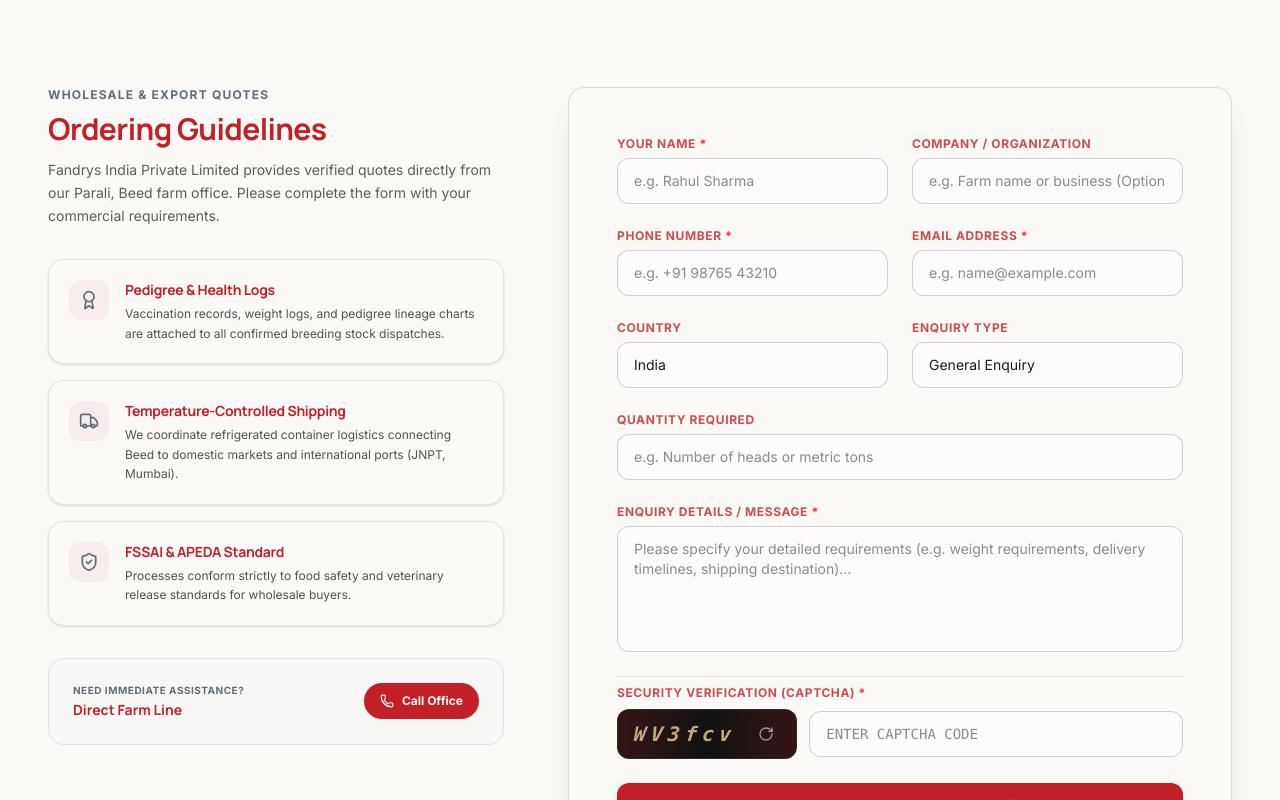
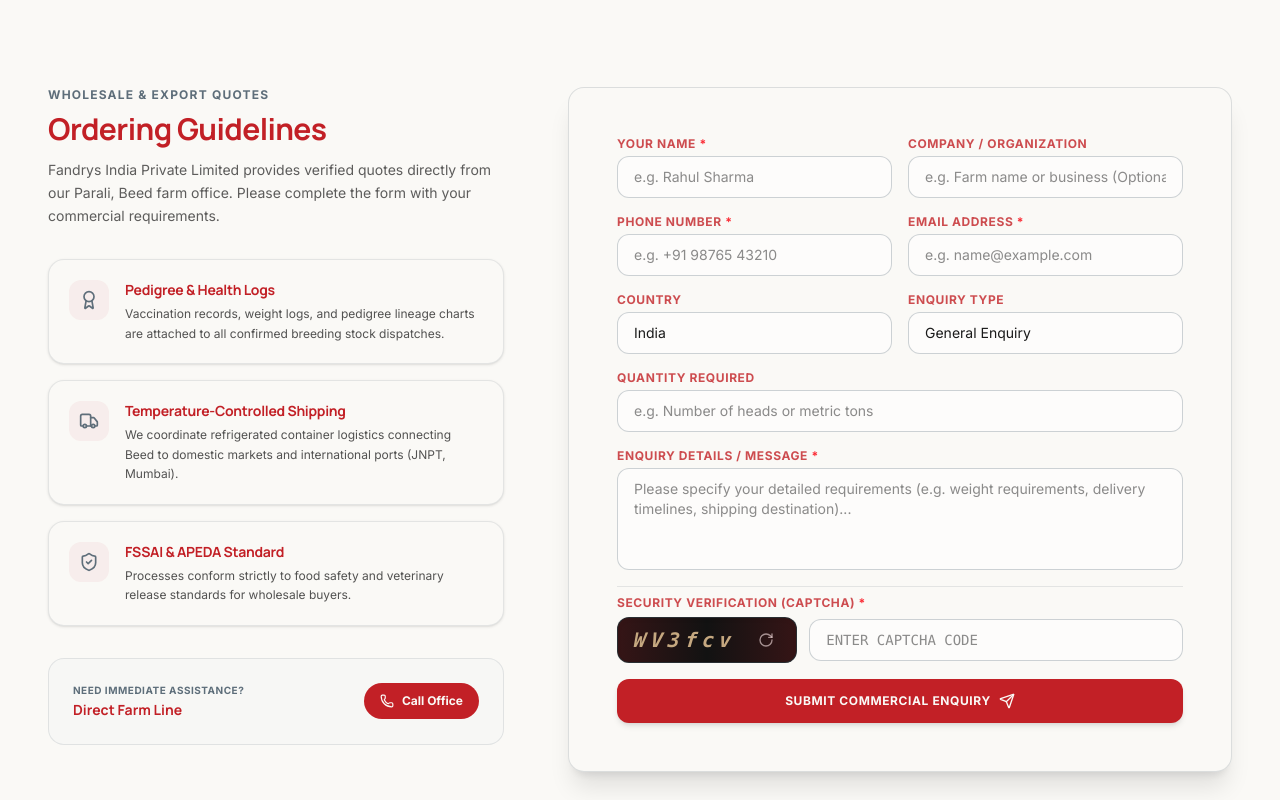
Before and after one commit to pragyasuite/fandrys.com, a Next.js app: page /enquiry in a window 1280 px wide. Shown: the part 440-1240 px from the top of the page. Built offline with nearby package versions, Linux system fonts and the light colour scheme.

Commit message:
enquiry fields gap reduced commit

```diff
--- a/src/components/EnquiryForm.tsx
+++ b/src/components/EnquiryForm.tsx
@@ -200,14 +200,14 @@
         <motion.div
           initial={{ opacity: 0, scale: 0.95 }}
           animate={{ opacity: 1, scale: 1 }}
-          className="mb-8 p-6 bg-rose-50 border border-rose-200 rounded-xl flex items-start gap-4 text-rose-900"
+          className="mb-6 p-5 bg-rose-50 border border-rose-200 rounded-xl flex items-start gap-4 text-rose-900"
         >
           <AlertCircle className="h-6 w-6 text-rose-600 shrink-0 mt-0.5" />
           <div>
-            <h3 className="font-display font-bold text-lg text-rose-950 mb-1">
+            <h3 className="font-display font-bold text-base text-rose-950 mb-0.5">
               Submission Error
             </h3>
-            <p className="font-body text-sm leading-relaxed text-rose-800">
+            <p className="font-body text-xs md:text-sm leading-relaxed text-rose-800">
               {errorMessage}
             </p>
           </div>
@@ -215,10 +215,10 @@
       )}
 
       {/* 3. ENQUIRY FORM */}
-      <form onSubmit={handleSubmit} className="space-y-6">
-        <div className="grid grid-cols-1 md:grid-cols-2 gap-6">
+      <form onSubmit={handleSubmit} className="space-y-4">
+        <div className="grid grid-cols-1 md:grid-cols-2 gap-4">
           {/* Full Name */}
-          <div className="flex flex-col gap-1.5">
+          <div className="flex flex-col gap-1">
             <label htmlFor="name" className="font-body text-xs font-bold uppercase tracking-wider text-forest/80">
               Your Name <span className="text-red-500">*</span>
             </label>
@@ -230,12 +230,12 @@
               value={formData.name}
               onChange={handleChange}
               placeholder="e.g. Rahul Sharma"
-              className="px-4 py-3 rounded-xl border border-accent/30 focus:border-forest focus:outline-none bg-white/50 focus:bg-white transition-all text-sm font-body"
+              className="px-4 py-2.5 rounded-xl border border-accent/30 focus:border-forest focus:outline-none bg-white/50 focus:bg-white transition-all text-sm font-body"
             />
           </div>
 
           {/* Company / Organization */}
-          <div className="flex flex-col gap-1.5">
+          <div className="flex flex-col gap-1">
             <label htmlFor="company" className="font-body text-xs font-bold uppercase tracking-wider text-forest/80">
               Company / Organization
             </label>
@@ -246,12 +246,12 @@
               value={formData.company}
               onChange={handleChange}
               placeholder="e.g. Farm name or business (Optional)"
-              className="px-4 py-3 rounded-xl border border-accent/30 focus:border-forest focus:outline-none bg-white/50 focus:bg-white transition-all text-sm font-body"
+              className="px-4 py-2.5 rounded-xl border border-accent/30 focus:border-forest focus:outline-none bg-white/50 focus:bg-white transition-all text-sm font-body"
             />
           </div>
 
           {/* Phone Number */}
-          <div className="flex flex-col gap-1.5">
+          <div className="flex flex-col gap-1">
             <label htmlFor="phone" className="font-body text-xs font-bold uppercase tracking-wider text-forest/80">
               Phone Number <span className="text-red-500">*</span>
             </label>
@@ -263,12 +263,12 @@
               value={formData.phone}
               onChange={handleChange}
               placeholder="e.g. +91 98765 43210"
-              className="px-4 py-3 rounded-xl border border-accent/30 focus:border-forest focus:outline-none bg-white/50 focus:bg-white transition-all text-sm font-body"
+              className="px-4 py-2.5 rounded-xl border border-accent/30 focus:border-forest focus:outline-none bg-white/50 focus:bg-white transition-all text-sm font-body"
             />
           </div>
 
           {/* Email Address */}
-          <div className="flex flex-col gap-1.5">
+          <div className="flex flex-col gap-1">
             <label htmlFor="email" className="font-body text-xs font-bold uppercase tracking-wider text-forest/80">
               Email Address <span className="text-red-500">*</span>
             </label>
@@ -280,12 +280,12 @@
               value={formData.email}
               onChange={handleChange}
               placeholder="e.g. name@example.com"
-              className="px-4 py-3 rounded-xl border border-accent/30 focus:border-forest focus:outline-none bg-white/50 focus:bg-white transition-all text-sm font-body"
+              className="px-4 py-2.5 rounded-xl border border-accent/30 focus:border-forest focus:outline-none bg-white/50 focus:bg-white transition-all text-sm font-body"
             />
           </div>
 
           {/* Country */}
-          <div className="flex flex-col gap-1.5">
+          <div className="flex flex-col gap-1">
             <label htmlFor="country" className="font-body text-xs font-bold uppercase tracking-wider text-forest/80">
               Country
             </label>
@@ -296,12 +296,12 @@
               value={formData.country}
               onChange={handleChange}
               placeholder="e.g. India"
-              className="px-4 py-3 rounded-xl border border-accent/30 focus:border-forest focus:outline-none bg-white/50 focus:bg-white transition-all text-sm font-body"
+              className="px-4 py-2.5 rounded-xl border border-accent/30 focus:border-forest focus:outline-none bg-white/50 focus:bg-white transition-all text-sm font-body"
             />
           </div>
 
           {/* Enquiry Type */}
-          <div className="flex flex-col gap-1.5">
+          <div className="flex flex-col gap-1">
             <label htmlFor="enquiryType" className="font-body text-xs font-bold uppercase tracking-wider text-forest/80">
               Enquiry Type
             </label>
@@ -310,7 +310,7 @@
               name="enquiryType"
               value={formData.enquiryType}
               onChange={handleChange}
-              className="px-4 py-3 rounded-xl border border-accent/30 focus:border-forest focus:outline-none bg-white/50 focus:bg-white transition-all text-sm font-body appearance-none cursor-pointer"
+              className="px-4 py-2.5 rounded-xl border border-accent/30 focus:border-forest focus:outline-none bg-white/50 focus:bg-white transition-all text-sm font-body appearance-none cursor-pointer"
             >
               <option value="Adult Pigs">Adult Pigs</option>
               <option value="Piglets">Piglets</option>
@@ -323,7 +323,7 @@
         </div>
 
         {/* Quantity Required */}
-        <div className="flex flex-col gap-1.5">
+        <div className="flex flex-col gap-1">
           <label htmlFor="quantity" className="font-body text-xs font-bold uppercase tracking-wider text-forest/80">
             Quantity Required
           </label>
@@ -334,12 +334,12 @@
             value={formData.quantity}
             onChange={handleChange}
             placeholder="e.g. Number of heads or metric tons"
-            className="px-4 py-3 rounded-xl border border-accent/30 focus:border-forest focus:outline-none bg-white/50 focus:bg-white transition-all text-sm font-body"
+            className="px-4 py-2.5 rounded-xl border border-accent/30 focus:border-forest focus:outline-none bg-white/50 focus:bg-white transition-all text-sm font-body"
           />
         </div>
 
         {/* Message */}
-        <div className="flex flex-col gap-1.5">
+        <div className="flex flex-col gap-1">
           <label htmlFor="message" className="font-body text-xs font-bold uppercase tracking-wider text-forest/80">
             Enquiry Details / Message <span className="text-red-500">*</span>
           </label>
@@ -347,23 +347,23 @@
             id="message"
             name="message"
             required
-            rows={5}
+            rows={4}
             value={formData.message}
             onChange={handleChange}
             placeholder="Please specify your detailed requirements (e.g. weight requirements, delivery timelines, shipping destination)..."
-            className="px-4 py-3 rounded-xl border border-accent/30 focus:border-forest focus:outline-none bg-white/50 focus:bg-white transition-all text-sm font-body resize-none"
+            className="px-4 py-2.5 rounded-xl border border-accent/30 focus:border-forest focus:outline-none bg-white/50 focus:bg-white transition-all text-sm font-body resize-none"
           />
         </div>
 
         {/* Security Alphanumeric Captcha */}
-        <div className="flex flex-col gap-2 pt-2 border-t border-accent/15">
+        <div className="flex flex-col gap-1.5 pt-2 border-t border-accent/15">
           <label htmlFor="captchaInput" className="font-body text-xs font-bold uppercase tracking-wider text-forest/80">
             Security Verification (Captcha) <span className="text-red-500">*</span>
           </label>
 
           <div className="flex flex-col sm:flex-row items-stretch sm:items-center gap-3">
             {/* Styled Alphanumeric Display Box */}
-            <div className="flex items-center gap-2 bg-[#121212] border border-accent/30 px-4 py-2.5 rounded-xl shadow-inner select-none relative overflow-hidden shrink-0">
+            <div className="flex items-center gap-2 bg-[#121212] border border-accent/30 px-4 py-2 rounded-xl shadow-inner select-none relative overflow-hidden shrink-0">
               <div className="absolute inset-0 bg-gradient-to-r from-forest/20 via-transparent to-forest/20 pointer-events-none" />
               <span className="font-mono font-bold text-xl tracking-[0.25em] text-[#C5A880] italic select-none transform -skew-x-6">
                 {captchaCode}
@@ -387,7 +387,7 @@
               value={userCaptcha}
               onChange={(e) => setUserCaptcha(e.target.value)}
               placeholder="Enter Captcha Code"
-              className="flex-grow px-4 py-3 rounded-xl border border-accent/30 focus:border-forest focus:outline-none bg-white/50 focus:bg-white transition-all text-sm font-body font-mono uppercase"
+              className="flex-grow px-4 py-2.5 rounded-xl border border-accent/30 focus:border-forest focus:outline-none bg-white/50 focus:bg-white transition-all text-sm font-body font-mono uppercase"
             />
           </div>
         </div>
@@ -396,7 +396,7 @@
         <button
           type="submit"
           disabled={status === "submitting"}
-          className="w-full bg-forest text-warm-white hover:bg-forest-light py-4 rounded-xl font-body font-bold text-xs tracking-wider uppercase transition-all duration-300 shadow-md hover:shadow-lg disabled:opacity-50 disabled:cursor-not-allowed flex items-center justify-center gap-2"
+          className="w-full bg-forest text-warm-white hover:bg-forest-light py-3.5 rounded-xl font-body font-bold text-xs tracking-wider uppercase transition-all duration-300 shadow-md hover:shadow-lg disabled:opacity-50 disabled:cursor-not-allowed flex items-center justify-center gap-2 mt-2"
         >
           {status === "submitting" ? (
             <>
```
